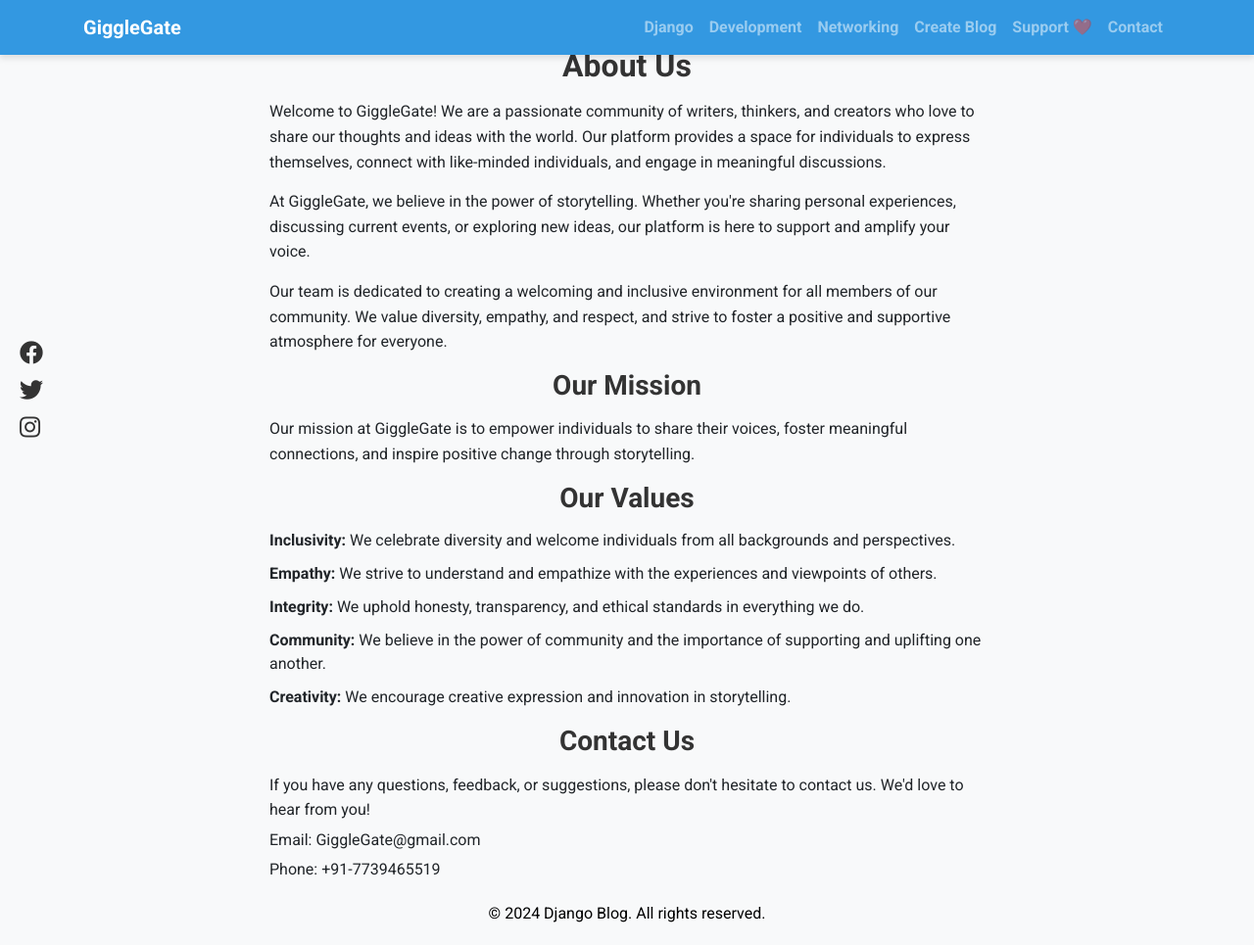
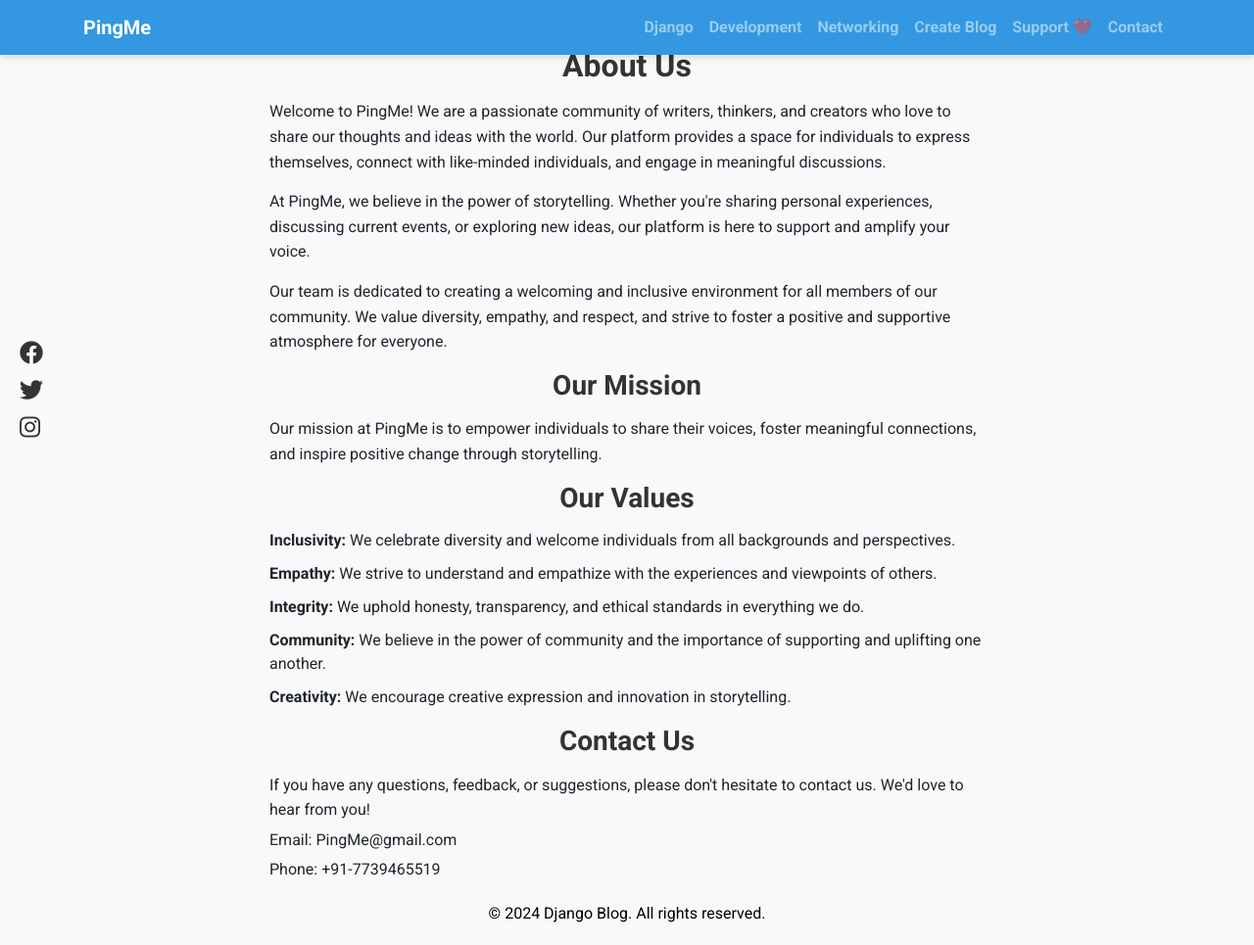
Before and after one commit to Wambita/Django-blog, a Django app: page /about/ in a window 1280 px wide. Shown: the whole page at 98% size. Run offline with Django 5.2, Linux system fonts and the light colour scheme; some libraries are stand-ins or nearby versions.

Commit message:
final style changes

```diff
--- a/templates/about.html
+++ b/templates/about.html
@@ -45,14 +45,14 @@
       <div class="about-section">
         <h2>About Us</h2>
         <p>
-          Welcome to GiggleGate! We are a passionate community of writers,
+          Welcome to PingMe! We are a passionate community of writers,
           thinkers, and creators who love to share our thoughts and ideas with
           the world. Our platform provides a space for individuals to express
           themselves, connect with like-minded individuals, and engage in
           meaningful discussions.
         </p>
         <p>
-          At GiggleGate, we believe in the power of storytelling. Whether
+          At PingMe, we believe in the power of storytelling. Whether
           you're sharing personal experiences, discussing current events, or
           exploring new ideas, our platform is here to support and amplify your
           voice.
@@ -68,7 +68,7 @@
       <div class="mission-section">
         <h3>Our Mission</h3>
         <p>
-          Our mission at GiggleGate is to empower individuals to share their
+          Our mission at PingMe is to empower individuals to share their
           voices, foster meaningful connections, and inspire positive change
           through storytelling.
         </p>
@@ -106,7 +106,7 @@
           If you have any questions, feedback, or suggestions, please don't
           hesitate to contact us. We'd love to hear from you!
         </p>
-        <p>Email: GiggleGate@gmail.com</p>
+        <p>Email: PingMe@gmail.com</p>
         <p>Phone: +91-7739465519</p>
       </div>
     </div>
--- a/templates/base.html
+++ b/templates/base.html
@@ -1,11 +1,10 @@
-
 <!DOCTYPE html>
 <html lang="en">
 
 <head>
     <meta charset="UTF-8">
     <meta name="viewport" content="width=device-width, initial-scale=1.0">
-    <title>GiggleGate</title>
+    <title>PingMe</title>
     <!-- Bootstrap CSS -->
     <link rel="stylesheet" href="https://maxcdn.bootstrapcdn.com/bootstrap/4.0.0/css/bootstrap.min.css"
         integrity="sha384-Gn5384xqQ1aoWXA+058RXPxPg6fy4IWvTNh0E263XmFcJlSAwiGgFAW/dAiS6JXm" crossorigin="anonymous" />
@@ -59,7 +58,7 @@
     <!-- Navigation -->
     <nav class="navbar navbar-expand-lg navbar-dark fixed-top">
         <div class="container">
-            <a class="navbar-brand" href="{% url 'home' %}">GiggleGate</a>
+            <a class="navbar-brand" href="{% url 'home' %}">PingMe</a>
             <button class="navbar-toggler" type="button" data-toggle="collapse" data-target="#navbarNav"
                 aria-controls="navbarNav" aria-expanded="false" aria-label="Toggle navigation">
                 <span class="navbar-toggler-icon"></span>
--- a/templates/privacy.html
+++ b/templates/privacy.html
@@ -113,7 +113,7 @@
           Contact Us: If you have any questions or concerns about this Privacy
           Policy or our practices regarding your personal information, please
           contact us at
-          <a href="mailto:GiggleGate@gmail.com">GiggleGate@gmail.com</a>.
+          <a href="mailto:PingMe@gmail.com">PingMe@gmail.com</a>.
         </p>
       </div>
     </div>
--- a/templates/register.html
+++ b/templates/register.html
@@ -44,7 +44,7 @@
         button {
             width: 100%;
             padding: 10px;
-            background-color: #5c67f2;
+            background-color:  #119c0c;
             border: none;
             border-radius: 5px;
             color: white;
@@ -53,7 +53,7 @@
             transition: background-color 0.3s;
         }
         button:hover {
-            background-color: #5058e2;
+            background-color:  #4fc74b;
         }
     </style>
 </head>
```
Also changed, not shown: static/css/base.css (+7 -7 lines).
